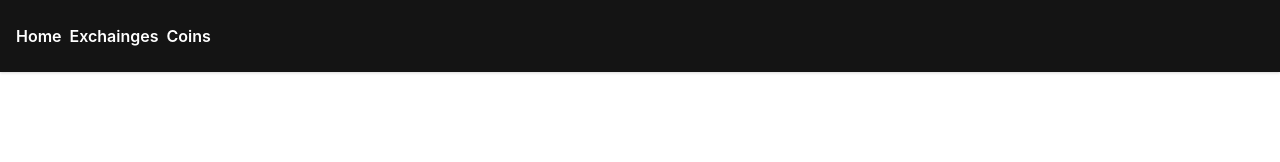
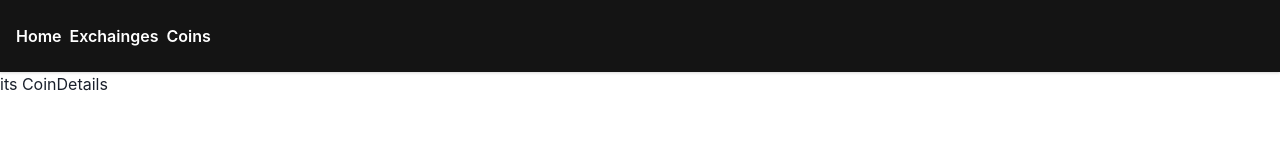
Before and after one commit to samir-27/crypto, a React (Create React App) app: page /coin/1 in a window 1280 px wide. Shown: the top 162 px of the page. Built offline with nearby package versions, Linux system fonts and the light colour scheme.

Commit message:
add currency options

```diff
--- a/src/component/CoinDetails.jsx
+++ b/src/component/CoinDetails.jsx
@@ -3,7 +3,7 @@ import React from 'react'
 const CoinDetails = () => {
   return (
     <div>
-
+      its CoinDetails
     </div>
   )
 }
```
